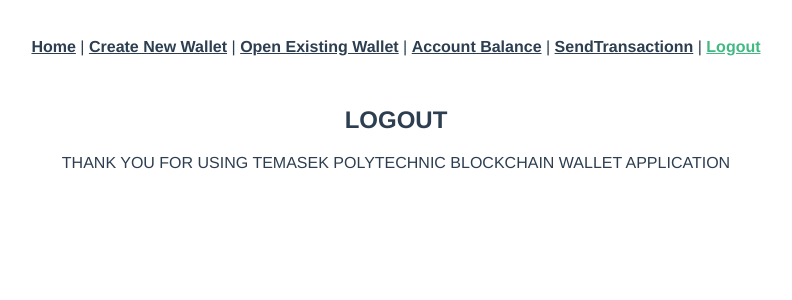
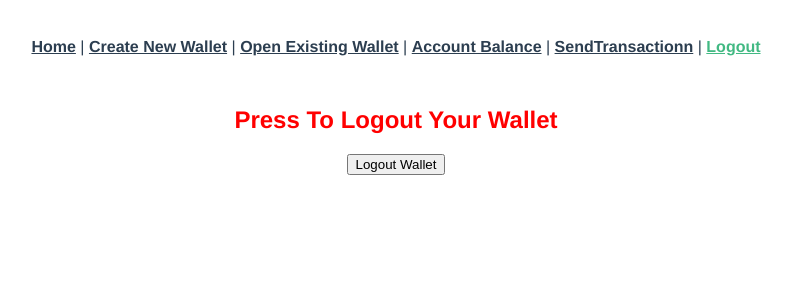
Before and after one commit to ChawPohChia/TPWallet, a Vue app: page /Logout in a window 1280 px wide. Shown: the top 300 px of the page, without its empty margins (244-1036 px from the left). Built offline with nearby package versions, Linux system fonts and the light colour scheme.

Commit message:
Let User Logout
Allowing user to logout from wallet, by clearing global states (public key and public address)

```diff
--- a/src/components/Logout.vue
+++ b/src/components/Logout.vue
@@ -3,10 +3,11 @@
     <div class="row align-items-center jumbotron jumbotron-fluid page-header home full">
       <div class="col-md-12">
         <div class="container">
-          <h1 class="display-4">LOGOUT </h1>
-          <p class="lead">
-            THANK YOU FOR USING TEMASEK POLYTECHNIC BLOCKCHAIN WALLET APPLICATION
-          </p>
+          <h1 class="display-4" style="color:red;">Press To Logout Your Wallet</h1>
+             <form v-on:submit.prevent="Logout()">
+                   <button type="submit" class="btn btn-primary">Logout Wallet</button><br><br>
+                   <p class="lead">{{message}}</p>
+            </form>
         </div>
       </div>
     </div>
@@ -15,11 +16,22 @@
 
 <script>
 export default {
-  name: 'Logout'
+  name: 'Logout',
+   data() {
+    return {
+      message:""
+    }
+   },
+
+   methods: {
+    Logout() {
+      this.$store.commit("persistPublicKey","");
+      this.$store.commit("persistPublicAddress","");
+      this.message="THANK YOU FOR USING TEMASEK POLYTECHNIC BLOCKCHAIN WALLET APPLICATION "
+
+      console.log(this.$store.state.publicKey);
+      console.log(this.$store.state.publicAddress);
+    }
+  },
 }
 </script>
-
-
-<style>
-
-</style>
```
